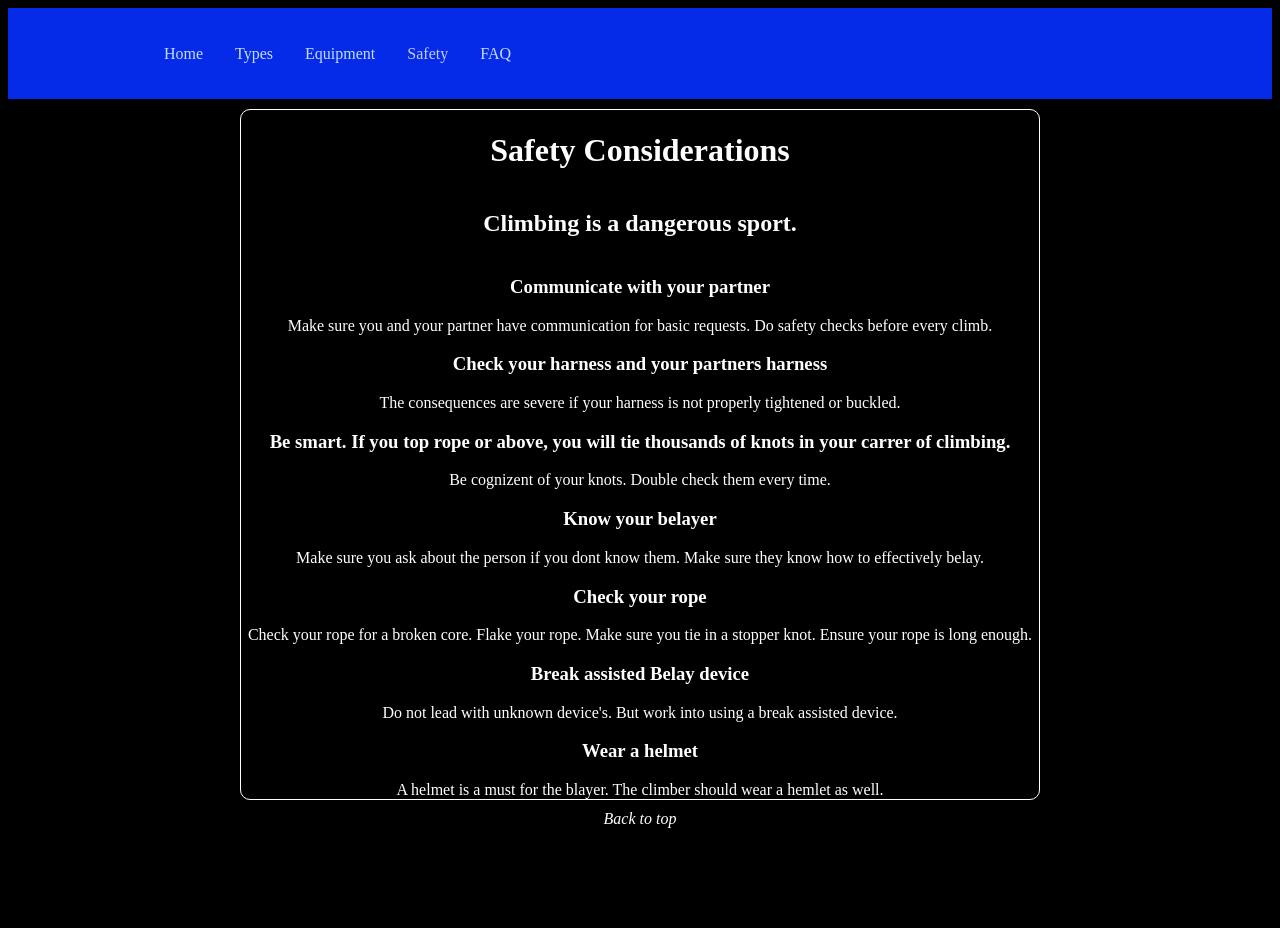
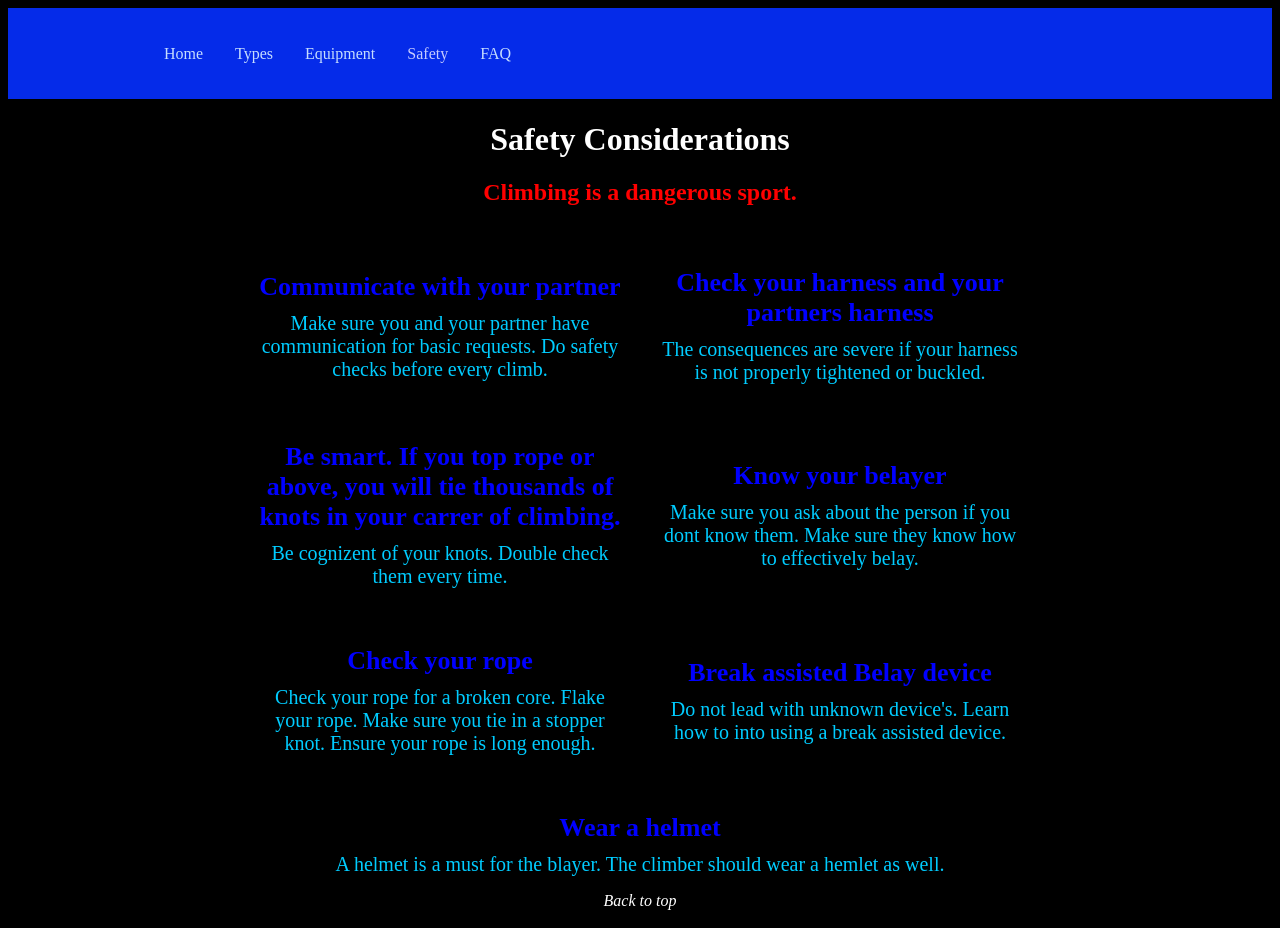
Before and after one commit to KGranger56/k-presentation, a React (Create React App) app: page /safety in a window 1280 px wide. Before the commit the page ends 846 px from the top, so only its background shows below. Built offline with nearby package versions, Linux system fonts and the light colour scheme.

Commit message:
Safety considerations updated

```diff
--- a/src/pages/equipment.css
+++ b/src/pages/equipment.css
@@ -10,7 +10,7 @@ p {
   font-size: 0.75em;
 }
 
-.box-1:not(.title) {
+.equipment .box-1:not(.title) {
   border: 1px solid rgb(255, 255, 255);
   border-radius: 10px;
   margin: 10px 0px;
@@ -37,13 +37,13 @@ p {
   justify-content: flex-end;
 }
 
-ul {
+.equipment ul {
   flex-direction: row;
   justify-content: space-around;
   margin-bottom: 10px;
 }
 
-li {
+.equipment li {
   display: flex;
   text-align: center;
   padding-left: 4px;
--- /dev/null
+++ b/src/pages/safety.css
@@ -0,0 +1,38 @@
+.back-to-top {
+  display: flex;
+  justify-content: center;
+}
+
+.safety h2 {
+  color: red;
+}
+
+.safety h2 {
+  margin-top: 0%;
+}
+
+.safety h3 {
+  display: flex;
+  margin-bottom: 10px;
+  font-size: 26px;
+  color: blue;
+}
+
+p {
+  color: rgb(0, 204, 255);
+}
+
+.row {
+  display: flex;
+}
+
+.safety .block-2 {
+  display: flex;
+  flex-direction: column;
+  width: 100%;
+}
+
+.safety [class^="box-"] {
+  display: flex;
+  align-items: top;
+}
--- a/src/pages/safety.js
+++ b/src/pages/safety.js
@@ -1,62 +1,75 @@
 import React from "react";
+import "./safety.css";
 
 const Safety = () => {
   return (
     <div className="safety">
       <div className="block-1">
         <div id="safety" />
-        <div className="box-1">
-          <h1>Safety Considerations</h1>
-          <h2>Climbing is a dangerous sport.</h2>
-          <div className="box-2">
+        <h1>Safety Considerations</h1>
+        <h2>Climbing is a dangerous sport.</h2>
+      </div>
+      <div className="block-2">
+        <div className="row">
+          <div className="box-a">
             <h3>Communicate with your partner</h3>
             <p>
               Make sure you and your partner have communication for basic requests. Do
               safety checks before every climb.
             </p>
           </div>
-          <div className="box-3">
+          <div className="box-b">
             <h3>Check your harness and your partners harness</h3>
             <p>
               The consequences are severe if your harness is not properly tightened or
               buckled.
             </p>
           </div>
-          <div className="box-4">
+        </div>
+        <div className="row">
+          <div className="box-a">
             <h3>
               Be smart. If you top rope or above, you will tie thousands of knots in your
               carrer of climbing.
             </h3>
             <p>Be cognizent of your knots. Double check them every time.</p>
           </div>
-          <div className="box-5">
+          <div className="box-b">
             <h3>Know your belayer</h3>
             <p>
               Make sure you ask about the person if you dont know them. Make sure they
               know how to effectively belay.
             </p>
           </div>
-          <div className="box-6">
+        </div>
+
+        <div className="row">
+          <div className="box-a">
             <h3>Check your rope</h3>
             <p>
               Check your rope for a broken core. Flake your rope. Make sure you tie in a
               stopper knot. Ensure your rope is long enough.
             </p>
           </div>
-          <div className="box-7">
+          <div className="box-b">
             <h3>Break assisted Belay device</h3>
             <p>
-              Do not lead with unknown device's. But work into using a break assisted
+              Do not lead with unknown device's. Learn how to into using a break assisted
               device.
             </p>
           </div>
-          <div className="box-8">
+        </div>
+
+        <div className="row">
+          <div className="box-a">
             <h3>Wear a helmet</h3>
             <p>
               A helmet is a must for the blayer. The climber should wear a hemlet as well.
             </p>
           </div>
         </div>
+      </div>
+      <div className="back-to-top">
         <a href="#safety">
           <em>Back to top</em>
         </a>
```
